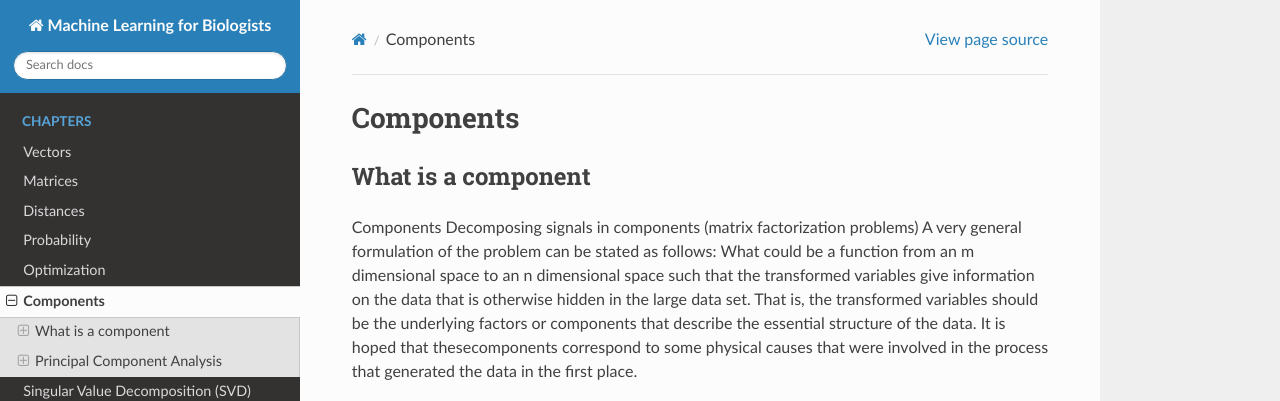
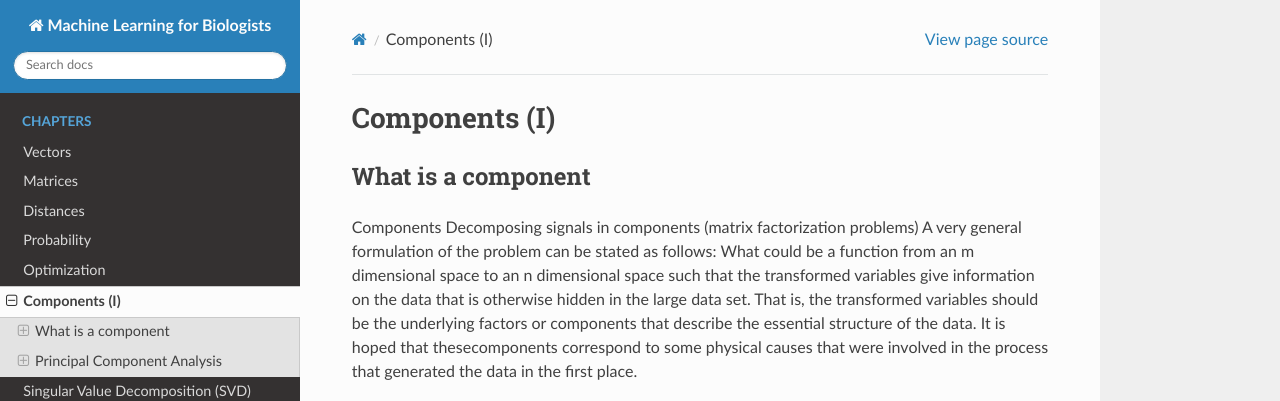
Before and after one commit to jamesjcai/readthedocs_ml4b, a Sphinx documentation site: the page built from docs/chapter_components.rst, in a window 1280 px wide and 900 px high. Shown: the top 401 px of the window. Built offline with Sphinx 7.4.7 and the Read the Docs theme 2.0.0, drawn with Linux system fonts in a browser that asks for light colours; formulas are drawn with MathJax 3.

```diff
--- a/docs/chapter_components.rst
+++ b/docs/chapter_components.rst
@@ -1,9 +1,9 @@
 .. _chapter_components:
 
 
-**********
-Components
-**********
+**************
+Components (I)
+**************
 
 
 What is a component
```
